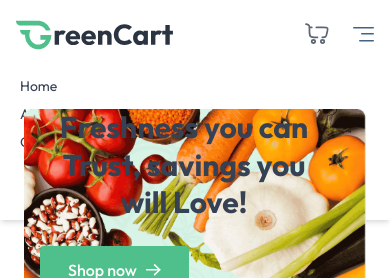
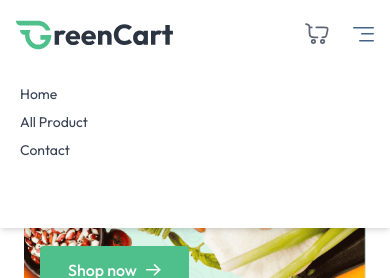
Before and after one commit to 1052swati/greencart_app, a React (Vite) app in the folder client/: page / in a window 390 px wide. Both pictures are taken after a click on the button "Menu". Shown: the top 278 px of the page. Built offline with nearby package versions, Linux system fonts and the light colour scheme; no server answers.

Commit message:
mobile login issue solve

```diff
--- a/client/src/Components/Navbar.jsx
+++ b/client/src/Components/Navbar.jsx
@@ -86,7 +86,7 @@ const Navbar = () => {
 
 
 
-             { open && (
+             {/* { open && (
             <div className={`${open ? 'flex' : 'hidden'} absolute top-[60px] left-0 w-full bg-white shadow-md py-4 flex-col items-start gap-2 px-5 text-sm md:hidden`}>
                 <NavLink to="/" onClick={()=> setOpen(false)}>Home</NavLink>
                 <NavLink to="/products" onClick={()=> setOpen(false)}>All Product</NavLink>
@@ -112,44 +112,40 @@ const Navbar = () => {
                 </button>
                )}
             </div>
-)}
- {/* { open && (
-  <div className="absolute top-[60px] left-0 w-full bg-white shadow-md py-4 flex flex-col items-start gap-2 px-5 text-sm md:hidden">
+)} */}
+{open && (
+  <div className="absolute top-full left-0 w-full bg-white shadow-md py-4 flex flex-col items-start gap-2 px-5 text-sm md:hidden z-50">
 
     <NavLink to="/" onClick={()=> setOpen(false)}>Home</NavLink>
     <NavLink to="/products" onClick={()=> setOpen(false)}>All Product</NavLink>
 
-    {user && Object.keys(user).length > 0 && (
-      <NavLink to="/products" onClick={()=> setOpen(false)}>My Orders</NavLink>
+    {user && (
+      <NavLink to="/orders" onClick={()=> setOpen(false)}>My Orders</NavLink>
     )}
 
     <NavLink to="/" onClick={()=> setOpen(false)}>Contact</NavLink>
 
-
-    {(!user || Object.keys(user).length === 0) ? (
+    {!user ? (
       <button
         onClick={()=>{
           setOpen(false);
           setShowUserLogin(true);
         }}
-        className="cursor-pointer px-6 py-2 mt-2 bg-primary hover:bg-primary-dull transition text-white rounded-full text-sm w-full text-left"
+        className="cursor-pointer px-6 py-2 mt-2 bg-primary hover:bg-primary-dull transition text-white rounded-full text-sm"
       >
         Login
       </button>
     ) : (
       <button
-        onClick={()=>{
-          setOpen(false);
-          logout();
-        }}
-        className="cursor-pointer px-6 py-2 mt-2 bg-primary hover:bg-primary-dull transition text-white rounded-full text-sm w-full text-left"
+        onClick={logout}
+        className="cursor-pointer px-6 py-2 mt-2 bg-primary hover:bg-primary-dull transition text-white rounded-full text-sm"
       >
         Logout
       </button>
     )}
+  </div>
+)}
 
-  </div>
-)}  */}
 
         </nav>
 
```
